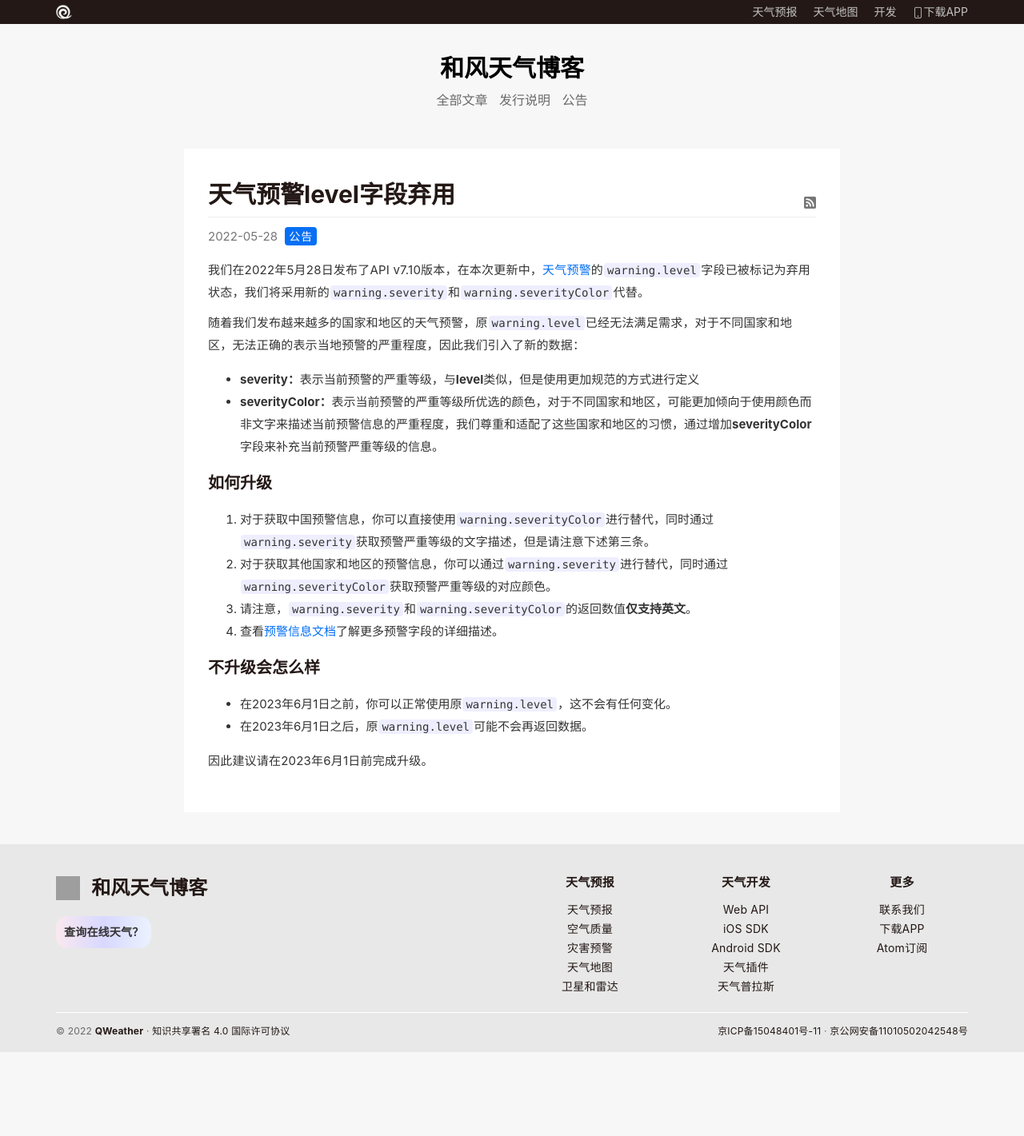
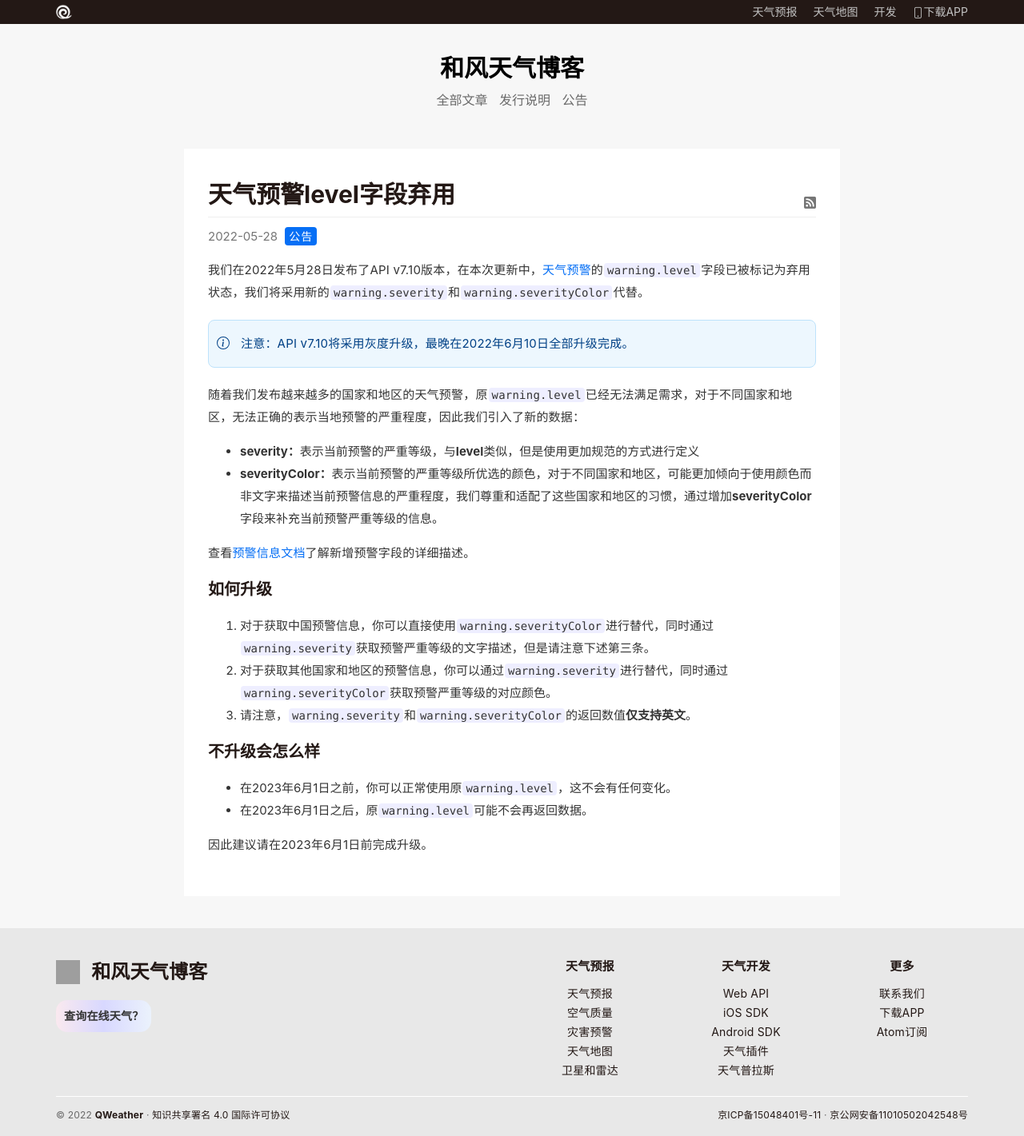
Before and after one commit to qwd/blog, a Jekyll site: the page built from _posts/announce/2022-05-28-warning-levle-is-deprecated.md, in a window 1280 px wide. Shown: the whole page at 80% size. Built offline with Jekyll 4.4.1, drawn with Linux system fonts in a browser that asks for light colours; some web fonts are replaced; comment, search, counter and statistics services are not loaded; before the commit the page ends 1316 px from its top, so only the background shows below that; grey boxes are pictures that could not be loaded.

Commit message:
modify announce

```diff
--- a/_posts/announce/2022-05-28-warning-levle-is-deprecated.md
+++ b/_posts/announce/2022-05-28-warning-levle-is-deprecated.md
@@ -5,17 +5,20 @@
 
 我们在2022年5月28日发布了API v7.10版本，在本次更新中，[天气预警](https://dev.qweather.com/docs/api/warning/weather-warning/)的`warning.level`字段已被标记为弃用状态，我们将采用新的`warning.severity`和`warning.severityColor`代替。
 
+> 注意：API v7.10将采用灰度升级，最晚在2022年6月10日全部升级完成。
+
 随着我们发布越来越多的国家和地区的天气预警，原`warning.level`已经无法满足需求，对于不同国家和地区，无法正确的表示当地预警的严重程度，因此我们引入了新的数据：
 
 - **severity：**表示当前预警的严重等级，与**level**类似，但是使用更加规范的方式进行定义
 - **severityColor：**表示当前预警的严重等级所优选的颜色，对于不同国家和地区，可能更加倾向于使用颜色而非文字来描述当前预警信息的严重程度，我们尊重和适配了这些国家和地区的习惯，通过增加**severityColor**字段来补充当前预警严重等级的信息。
+
+查看[预警信息文档](https://dev.qweather.com/docs/resource/warning-info/)了解新增预警字段的详细描述。
 
 ### 如何升级
 
 1. 对于获取中国预警信息，你可以直接使用`warning.severityColor`进行替代，同时通过`warning.severity`获取预警严重等级的文字描述，但是请注意下述第三条。
 2. 对于获取其他国家和地区的预警信息，你可以通过`warning.severity`进行替代，同时通过`warning.severityColor`获取预警严重等级的对应颜色。
 3. 请注意，`warning.severity`和`warning.severityColor`的返回数值**仅支持英文**。
-4. 查看[预警信息文档](https://dev.qweather.com/docs/resource/warning-info/)了解更多预警字段的详细描述。
 
 ### 不升级会怎么样
 
```
